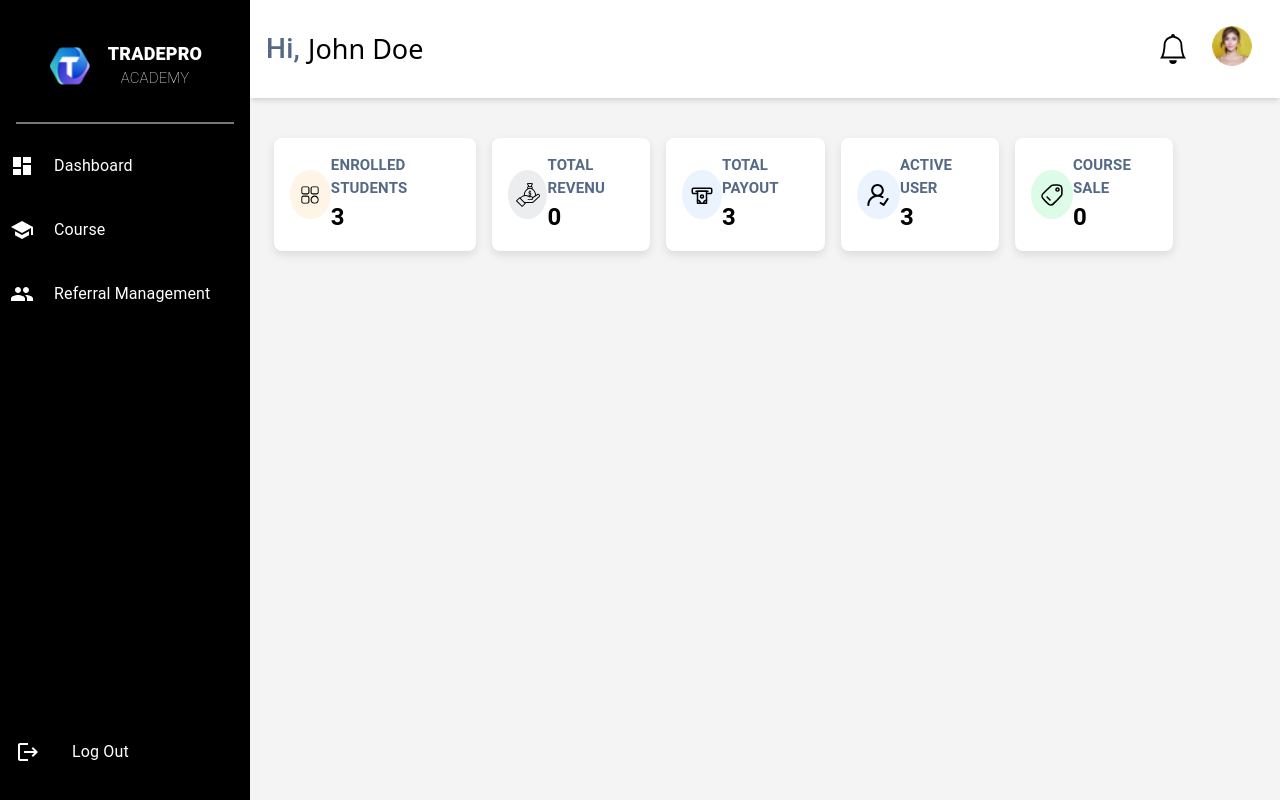
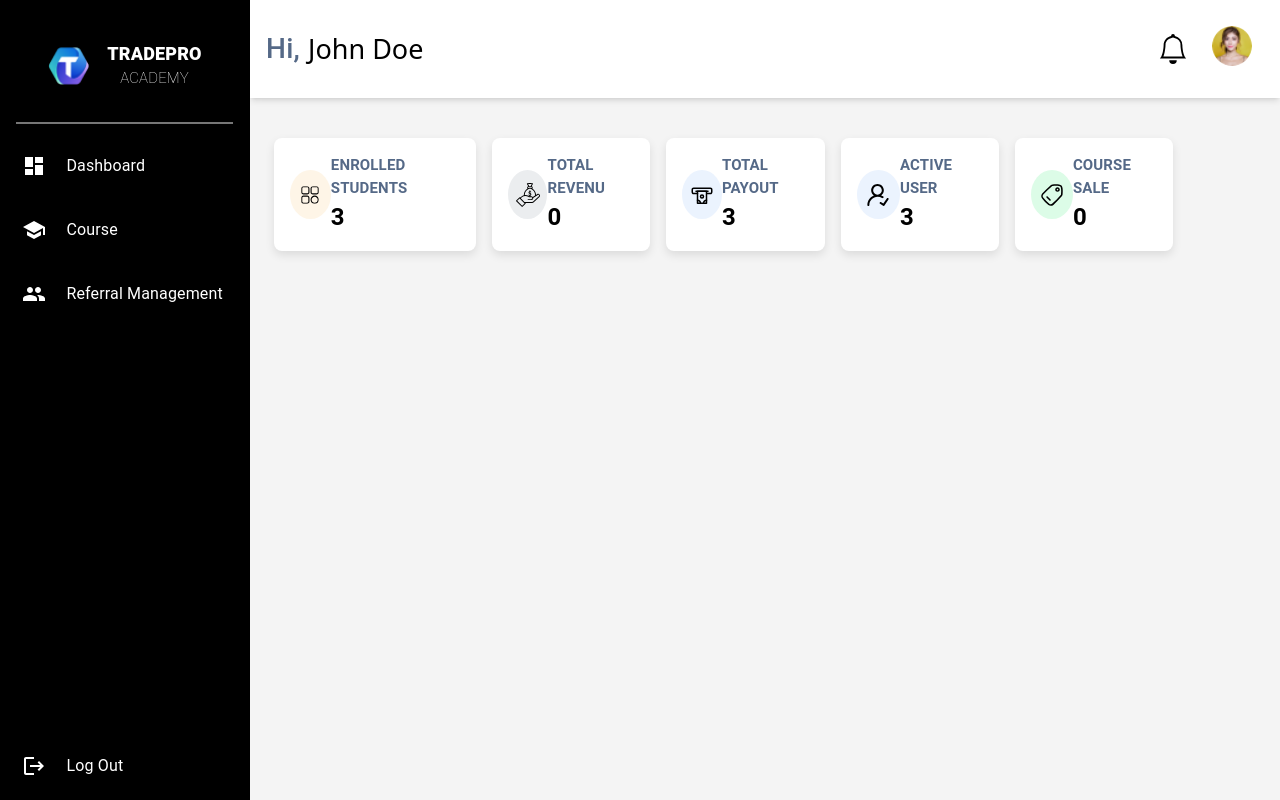
Before and after one commit to vishnu0o/TradeProAdmin, a React (Vite) app in the folder Client/: page / in a window 1280 px wide. Built offline with nearby package versions, Linux system fonts and the light colour scheme; the HTML template or start-up script is replaced by a standard one.

Commit message:
Fixed sidebar and header bugs

```diff
--- a/Client/src/App.jsx
+++ b/Client/src/App.jsx
@@ -55,7 +55,8 @@ function App() {
             <Box
               sx={{
                 width: "100%",
-                minHeight: "100vh",
+                height: "100vh",
+                overflowY:"scroll",
                 backgroundColor: "#f4f4f4"
               }}
             >
--- a/Client/src/components/ReusableComponent/Header.jsx
+++ b/Client/src/components/ReusableComponent/Header.jsx
@@ -1,15 +1,14 @@
 import React from "react";
 import { Box, Typography, IconButton, Avatar } from "@mui/material";
 import { BsBell } from "react-icons/bs";
-
 const Header = () => {
   return (
-    <Box className="bg-white shadow-md h-[98px] flex items-center px-4 static">
+    <Box className="bg-white shadow-md h-[98px] flex items-center px-4 sticky top-0 z-50">
       <Typography
         sx={{
           fontSize: "28px",
           fontWeight: 500,
-          color: "#556987"
+          color: "#556987",
         }}
       >
         Hi,
--- a/Client/src/components/ReusableComponent/Sidebar.jsx
+++ b/Client/src/components/ReusableComponent/Sidebar.jsx
@@ -1,14 +1,5 @@
 import React, { useState } from "react";
-import {
-  Box,
-  Drawer,
-  List,
-  ListItem,
-  ListItemIcon,
-  ListItemText,
-  Typography,
-  Divider
-} from "@mui/material";
+import { Box, Drawer, List, ListItem, ListItemIcon, ListItemText, Typography, Divider } from "@mui/material";
 import DashboardIcon from "@mui/icons-material/Dashboard";
 import SchoolIcon from "@mui/icons-material/School";
 import PeopleIcon from "@mui/icons-material/People";
@@ -35,15 +26,15 @@ const SidebarComponent = ({ mouseOnEnter, mouseOnLeave, isHover }) => {
       id: 3,
       text: "Referral Management",
       icon: <PeopleIcon />,
-      url: "/refferals"
-    }
+      url: "/refferals",
+    },
   ];
   const auto = "267px";
   const logoutItem = {
     id: 4,
     text: "Log Out",
     icon: <LogoutIcon />,
-    url: "/login"
+    url: "/login",
   };
 
   const handleLogout = () => {
@@ -52,11 +43,7 @@ const SidebarComponent = ({ mouseOnEnter, mouseOnLeave, isHover }) => {
   };
 
   return (
-    <SidebarContainer
-      act={isHover}
-      onMouseEnter={mouseOnEnter}
-      onMouseLeave={mouseOnLeave}
-    >
+    <SidebarContainer act={isHover} onMouseEnter={mouseOnEnter} onMouseLeave={mouseOnLeave}>
       <Drawer
         variant="permanent"
         sx={{
@@ -68,12 +55,12 @@ const SidebarComponent = ({ mouseOnEnter, mouseOnLeave, isHover }) => {
             justifyContent: "space-between",
             position: "fixed",
             transition: ".3s ease",
-            overflow: "hidden"
+            overflow: "hidden",
           },
-          "& :hover": {
+          "& .MuiDrawer-paper:hover": {
             width: "250px",
-            transition: ".3s ease"
-          }
+            transition: ".3s ease",
+          },
         }}
       >
         <Box>
@@ -86,7 +73,7 @@ const SidebarComponent = ({ mouseOnEnter, mouseOnLeave, isHover }) => {
               m: 0,
               p: 0,
               mt: 5,
-              mb: 4
+              mb: 4,
             }}
           >
             <Box
@@ -94,24 +81,18 @@ const SidebarComponent = ({ mouseOnEnter, mouseOnLeave, isHover }) => {
               src="./Logo.png"
               sx={{
                 width: 44,
-                height: 44
+                height: 44,
               }}
             />
             <Box
               sx={{
                 color: "white",
                 ml: 2,
-                display: isHover ? "none" : "block" // visible the content on hover
+                display: isHover ? "none" : "block", // visible the content on hover
               }}
             >
-              <Typography sx={{ fontWeight: 800, fontSize: "18px" }}>
-                TRADEPRO
-              </Typography>
-              <Typography
-                sx={{ textAlign: "center", fontWeight: 200, fontSize: "15px" }}
-              >
-                ACADEMY
-              </Typography>
+              <Typography sx={{ fontWeight: 800, fontSize: "18px" }}>TRADEPRO</Typography>
+              <Typography sx={{ textAlign: "center", fontWeight: 200, fontSize: "15px" }}>ACADEMY</Typography>
             </Box>
           </Box>
 
@@ -122,11 +103,11 @@ const SidebarComponent = ({ mouseOnEnter, mouseOnLeave, isHover }) => {
               opacity: 0.5,
               ml: 2,
               mr: 2,
-              mb: 1
+              mb: 1,
             }}
           />
 
-          <List style={{ padding: "10px !important" }}>
+          <List style={{ padding: "10px !important", display: "flex", flexDirection: "column", alignItems: "center" }}>
             {menuItems.map((item) => (
               <ListItem
                 key={item.id}
@@ -141,7 +122,7 @@ const SidebarComponent = ({ mouseOnEnter, mouseOnLeave, isHover }) => {
                   justifyContent: "center",
                   gap: "20px",
                   padding: "10px",
-                  width: "100%"
+                  width: "90%",
                 }}
                 onMouseEnter={() => handleMouseEnter(item.id)}
                 onMouseLeave={() => handleMouseLeave()}
@@ -150,7 +131,7 @@ const SidebarComponent = ({ mouseOnEnter, mouseOnLeave, isHover }) => {
                 <ListItemIcon
                   sx={{
                     color: hoveredItem === item.id ? "black" : "white",
-                    minWidth: "0"
+                    minWidth: "0",
                   }}
                 >
                   {item.icon}
@@ -163,7 +144,7 @@ const SidebarComponent = ({ mouseOnEnter, mouseOnLeave, isHover }) => {
                     fontSize: "14px",
                     lineHeight: "17.07px",
                     display: isHover ? "none" : "block",
-                    transition: ".3s ease"
+                    transition: ".3s ease",
                   }}
                 />
               </ListItem>
@@ -171,14 +152,19 @@ const SidebarComponent = ({ mouseOnEnter, mouseOnLeave, isHover }) => {
           </List>
         </Box>
 
-        <List sx={{ mb: 2 }}>
+        <List style={{ padding: "10px !important", display: "flex", flexDirection: "column", alignItems: "center" }}>
           <ListItem
             style={{
+              width: "90%",
               color: hoveredItem === logoutItem.id ? "black" : "white",
-              backgroundColor:
-                hoveredItem === logoutItem.id ? "white" : "black",
+              backgroundColor: hoveredItem === logoutItem.id ? "white" : "black",
               borderRadius: hoveredItem === logoutItem.id ? "10px" : "0", // Apply borderRadius on hover
-              transition: "all 0.3s ease" // Smooth transition,
+              transition: "all 0.3s ease", // Smooth transition
+              display: "flex",
+              alignItems: "center",
+              justifyContent: "center",
+              gap: "20px",
+              padding: "10px",
             }}
             onMouseEnter={() => handleMouseEnter(logoutItem.id)}
             onMouseLeave={() => handleMouseLeave()}
@@ -186,7 +172,8 @@ const SidebarComponent = ({ mouseOnEnter, mouseOnLeave, isHover }) => {
           >
             <ListItemIcon
               sx={{
-                color: hoveredItem === logoutItem.id ? "black" : "white"
+                color: hoveredItem === logoutItem.id ? "black" : "white",
+                minWidth: "0px",
               }}
             >
               {logoutItem.icon}
@@ -198,7 +185,7 @@ const SidebarComponent = ({ mouseOnEnter, mouseOnLeave, isHover }) => {
                 fontWeight: 500,
                 fontSize: "14px",
                 lineHeight: "17.07px",
-                display: isHover ? "none" : "block"
+                display: isHover ? "none" : "block",
               }}
             />
           </ListItem>
```
Also changed, not shown: Client/src/App.css (line endings or trailing spaces), 1 other file (tests, documents, lock files or other folders).
